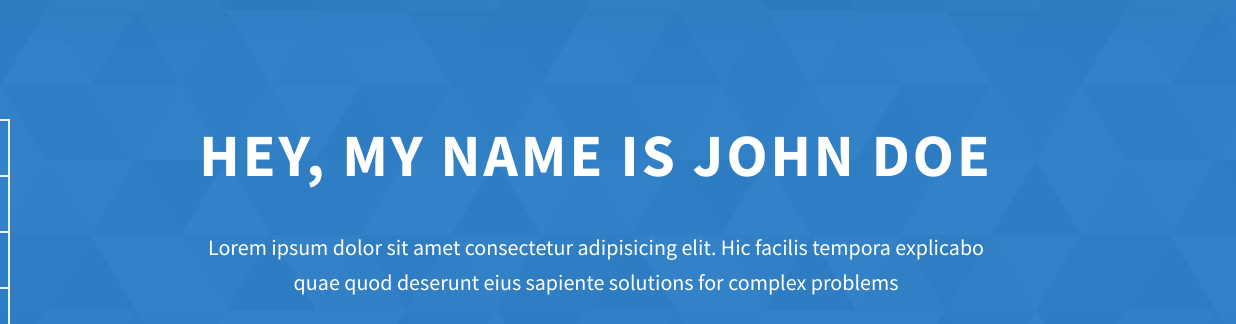
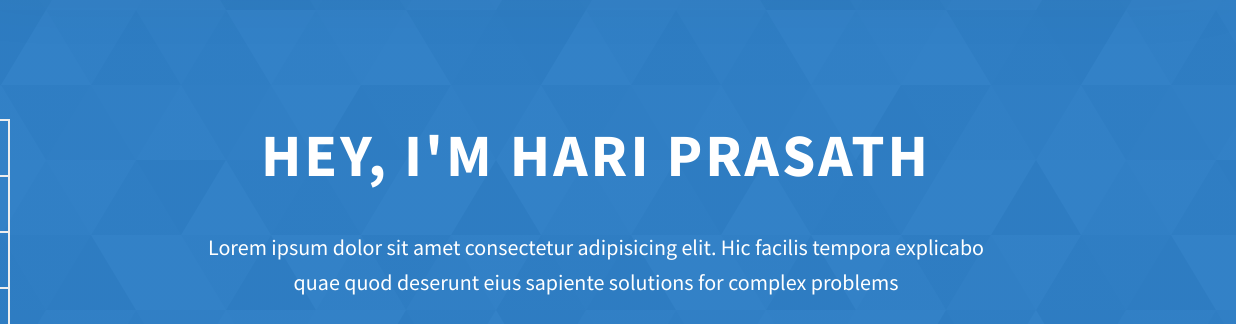
Before and after one commit to basil-hameed/basil_portfolio, a website: page index.html in a window 1280 px wide. Shown: the part 140-464 px from the top of the page, 44-1280 px from the left. Drawn offline with Linux system fonts and the light colour scheme.

Commit message:
Update index.html

```diff
--- a/index.html
+++ b/index.html
@@ -84,7 +84,7 @@
     </header>
     <section class="home-hero">
       <div class="home-hero__content">
-        <h1 class="heading-primary">Hey, My name is John Doe</h1>
+        <h1 class="heading-primary">Hey, I'm Hari Prasath</h1>
         <div class="home-hero__info">
           <p class="text-primary">
             Lorem ipsum dolor sit amet consectetur adipisicing elit. Hic facilis
```
